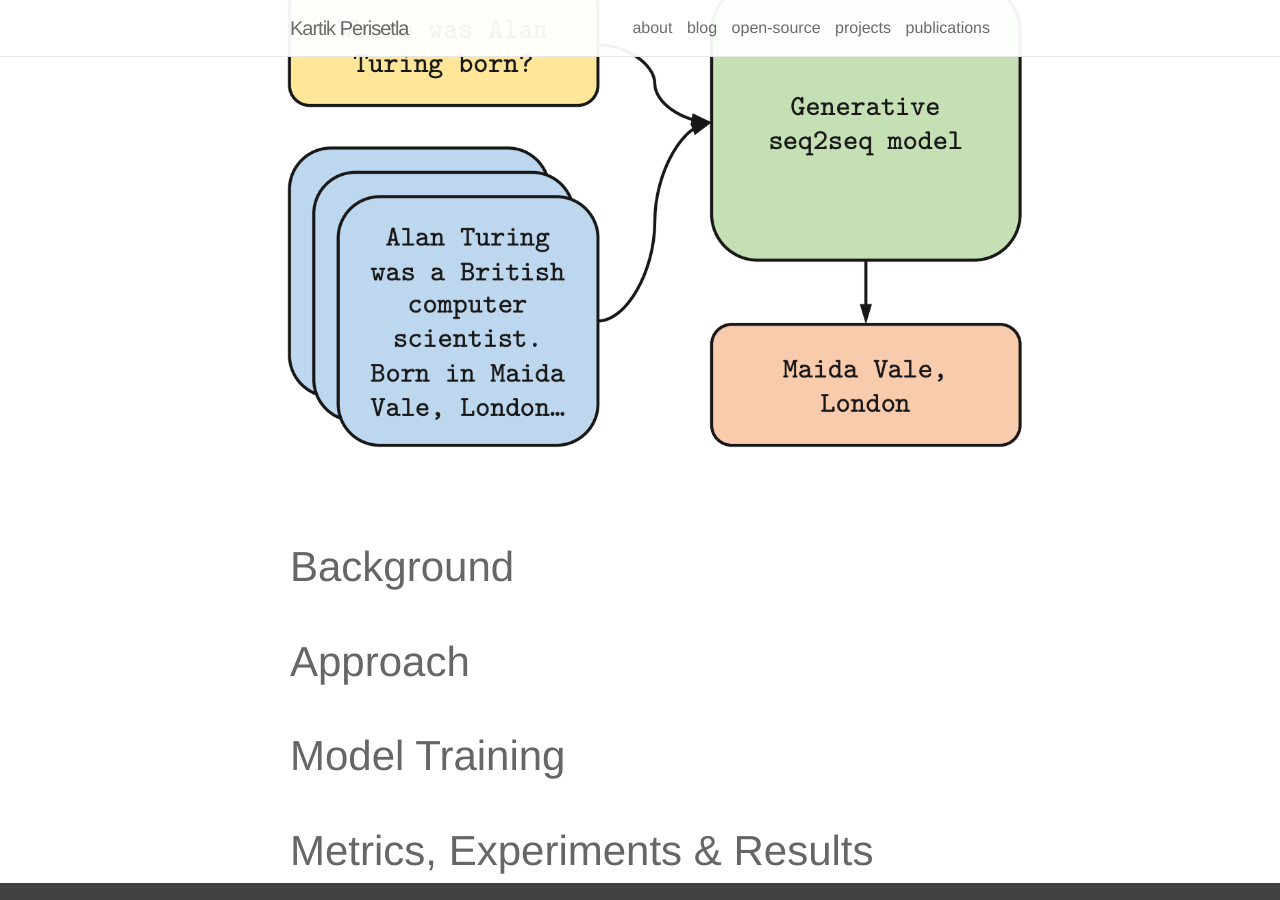
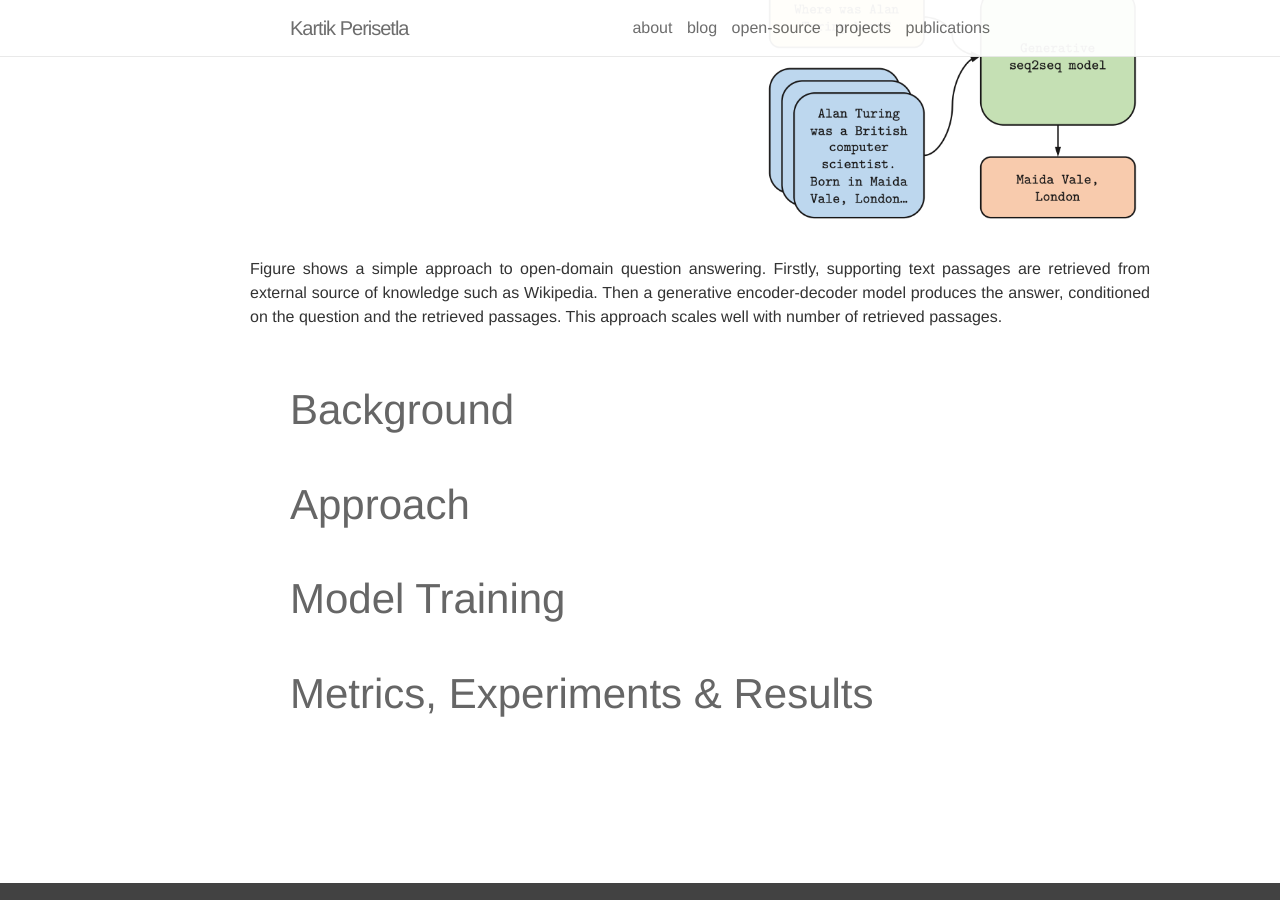
Before and after one commit to kartikperisetla/kartikperisetla.github.io, a Jekyll site: the page built from _posts/2020-07-25-leveraging-passage-retrieval-generative-models-qna.markdown, in a window 1280 px wide and 900 px high, scrolled down 593 px. Built offline with Jekyll 4.4.1, drawn with Linux system fonts in a browser that asks for light colours; nearby versions of some CDN libraries; comment, search, counter and statistics services are not loaded.

Commit message:
Update 2020-07-25-leveraging-passage-retrieval-generative-models-qna.markdown
adding figure description.

```diff
--- a/_posts/2020-07-25-leveraging-passage-retrieval-generative-models-qna.markdown
+++ b/_posts/2020-07-25-leveraging-passage-retrieval-generative-models-qna.markdown
@@ -18,8 +18,12 @@ comments: true
 <p align="justify">
     This paper presents an approach to open-domain question answering that relies on retrieving support passages before processing them with a generative model. Generative models for open-domain question answering have proven to be competitive, without resotring to external knowledge source. However, that comes with a tradeoff in number of model parameters in Generative models. This paper presents how Generative model can benefit from retrieving passages and how its performance increases by increasing number of passages retrieved. Authors have obtained state-of-the-art results on <a href="https://ai.google.com/research/NaturalQuestions/">Natural Questions</a> and <a href="https://nlp.cs.washington.edu/triviaqa/">TriviaQA</a> open benchmarks. This indicates that Generative models are good at aggregating evidence from multiple retrieved passages.
 	<br/>
-	<img width="800px" src="{{ site.baseurl }}/assets/img/blog/passage_retrieval_generative_models.png"/>
-</p><br/>
+</p>
+<img width="400px" src="{{ site.baseurl }}/assets/img/blog/passage_retrieval_generative_models.png"/>
+<p align="justify">
+Figure shows a simple approach to open-domain question answering. Firstly, supporting text passages are retrieved from external source of knowledge such as Wikipedia. Then a generative encoder-decoder model produces the answer, conditioned on the question and the retrieved passages. This approach scales well with number of retrieved passages.
+</p>
+<br/>
 <h2>
     Background
 </h2>
```
